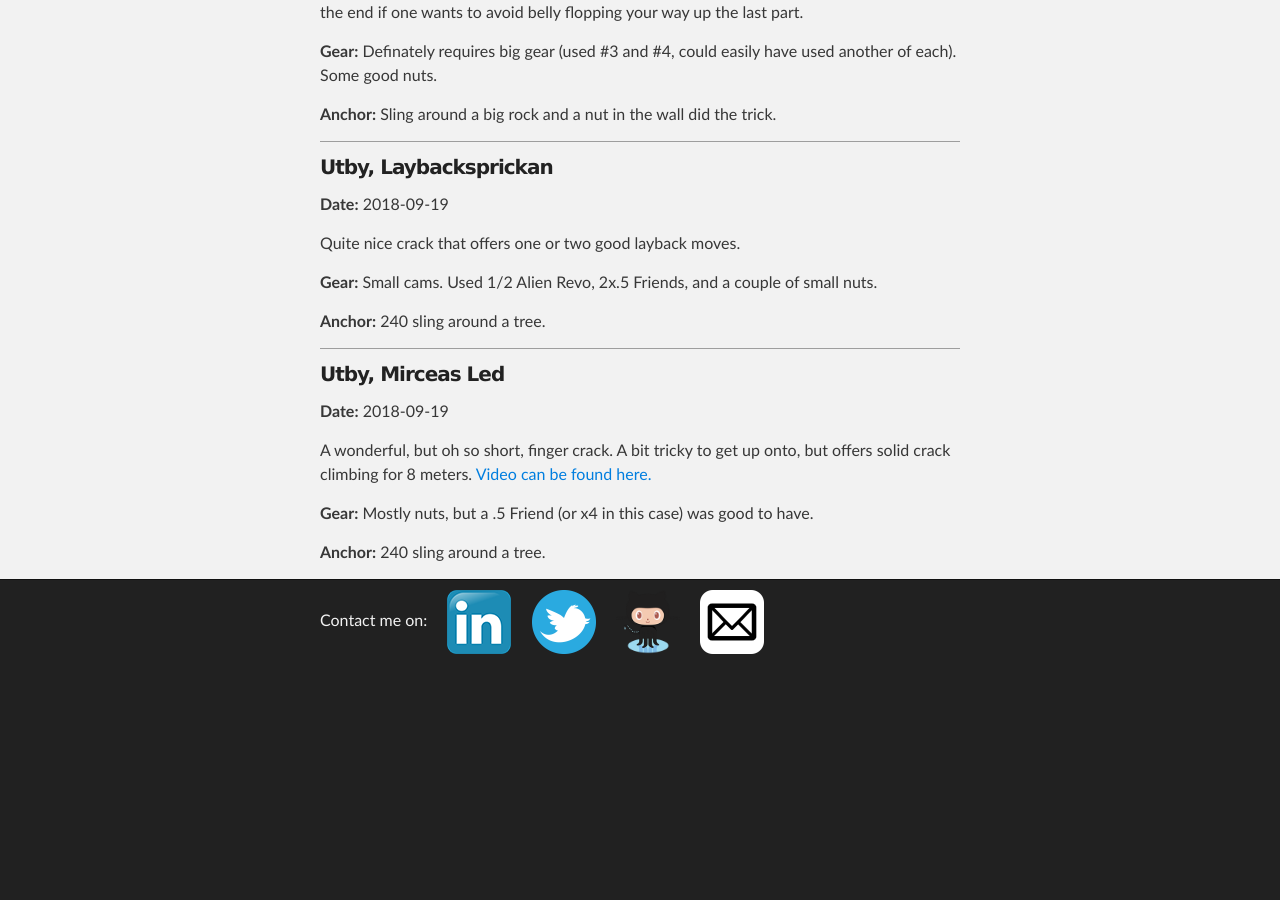
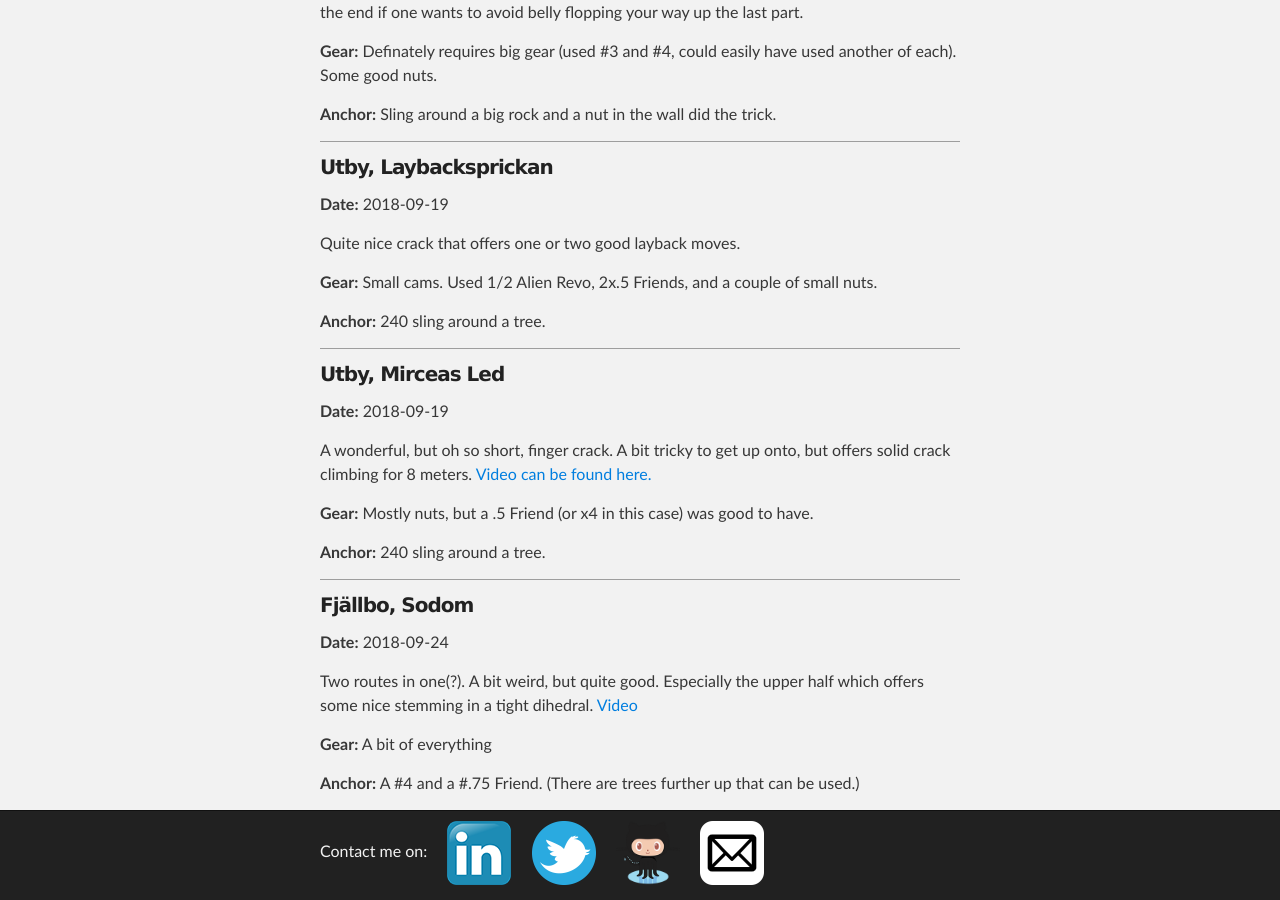
Before and after one commit to ErikThorsell/erikthorsell.github.io, a Jekyll site: the page built from ticklist.md, in a window 1280 px wide and 900 px high, scrolled down 5666 px. Built offline with Jekyll 4.4.1, drawn with Linux system fonts in a browser that asks for light colours; our own code applies the rules of GitHub Pages for plain Markdown files; before the commit the page ends 6335 px from its top, so only the background shows below that; grey boxes are pictures that could not be loaded.

Commit message:
Update ticklist

```diff
--- a/ticklist.md
+++ b/ticklist.md
@@ -350,3 +350,17 @@ offers solid crack climbing for 8 meters. [Video can be found here.](https://you
 **Gear:** Mostly nuts, but a .5 Friend (or x4 in this case) was good to have.
 
 **Anchor:** 240 sling around a tree.
+
+---
+
+### Fjällbo, Sodom ###
+
+**Date:** 2018-09-24
+
+Two routes in one(?). A bit weird, but quite good. Especially the upper half
+which offers some nice stemming in a tight dihedral. [Video](https://www.youtube.com/watch?v=37Ssu6yvgPc)
+
+**Gear:** A bit of everything
+
+**Anchor:** A #4 and a #.75 Friend. (There are trees further up that can be
+used.)
```
